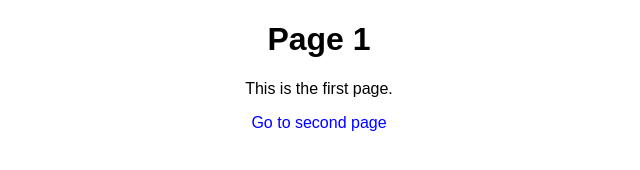
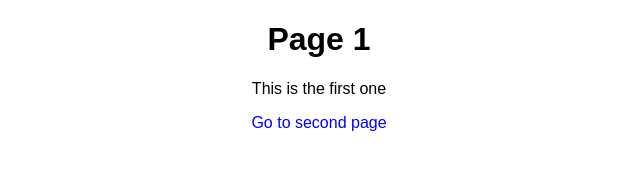
Before and after one commit to RaniaMostafa55/html_project, a plain HTML site: page index.html in a window 1280 px wide. Shown: the full height of the page, 321-961 px from the left. Drawn offline with Linux system fonts and the light colour scheme.

Commit message:
Change page1 paragraph

```diff
--- a/index.html
+++ b/index.html
@@ -18,7 +18,7 @@
 </head>
 <body>
     <h1>Page 1</h1>
-    <p>This is the first page.</p>
+    <p>This is the first one</p>
     <a href="page2.html">Go to second page</a>
 </body>
 </html>
```
